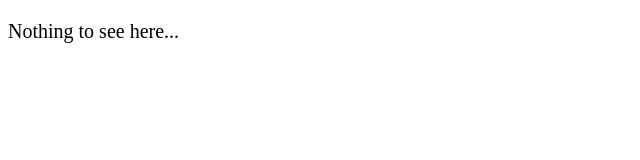
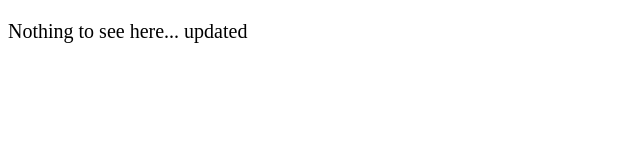
Before and after one commit to Rajdeep-deycreator/Testing, a plain HTML site: page index.html in a window 1280 px wide. Shown: the full height of the page, 0-640 px from the left. Drawn offline with Linux system fonts and the light colour scheme.

Commit message:
update index.html

```diff
--- a/index.html
+++ b/index.html
@@ -15,7 +15,7 @@
 </head>
 
 <body>
-  <p>Nothing to see here...</p>
+  <p>Nothing to see here... updated</p>
   <!-- Project -->
   <script src="main.js"></script>
 </body>
```
